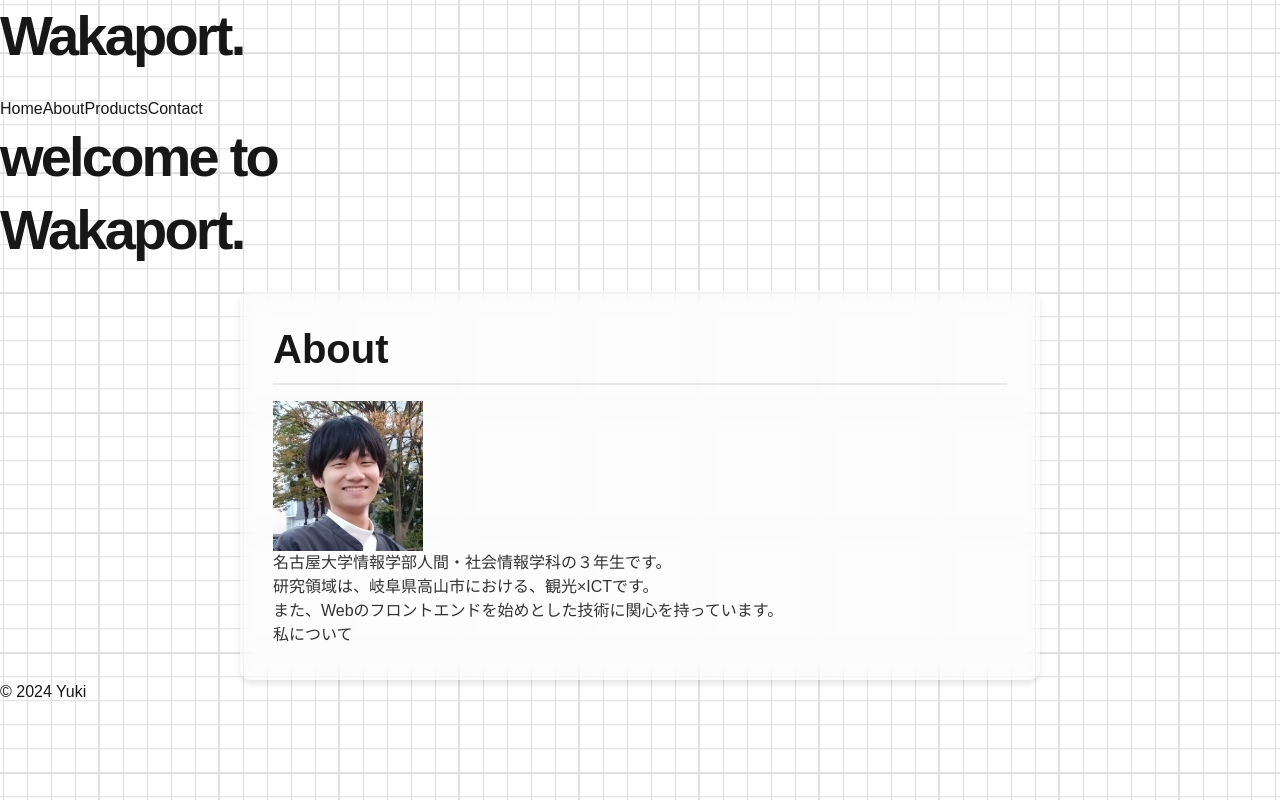
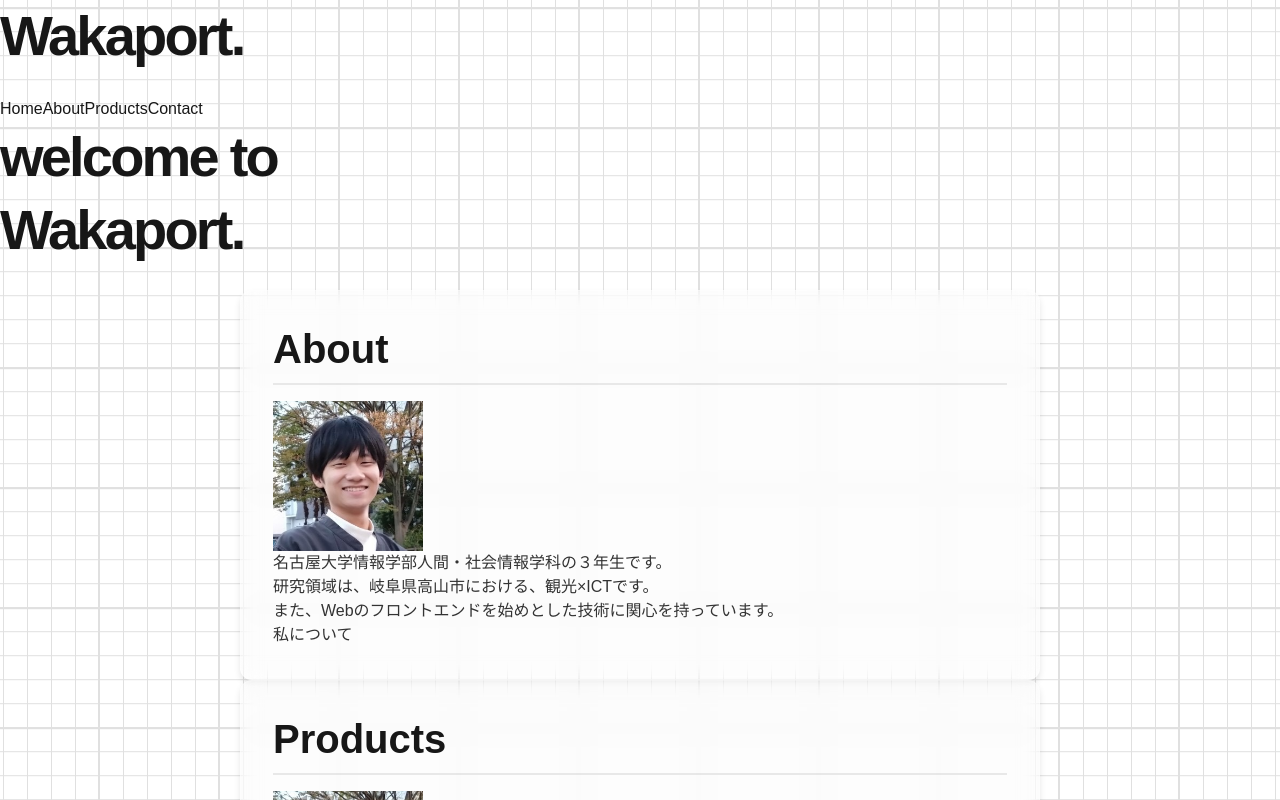
Before and after one commit to waka320/wakaport, a Next.js app in the folder wakanext/: page / in a window 1280 px wide. Shown: the top 800 px of the page. Built offline with nearby package versions, Linux system fonts and the light colour scheme.

Commit message:
devided in components

```diff
--- /dev/null
+++ b/wakanext/src/components/home/card.tsx
@@ -0,0 +1,47 @@
+import Image from "next/image";
+import { Button } from "../ui/button";
+
+type CardProps = {
+    imageSrc: string;
+    title: string;
+    paragraphs: string[];
+    buttonText: string;
+    buttonHref: string;
+};
+
+export function Card({
+    imageSrc,
+    title,
+    paragraphs,
+    buttonText,
+    buttonHref
+}: CardProps) {
+    return (
+        <div className="content-background mb-4">
+            <h2>{title}</h2>
+            <div className="flex container">
+                <div className="flex-[1]">
+                    <Image
+                        src={imageSrc}
+                        alt="プロフィール画像"
+                        width={150}
+                        height={150}
+                        className="rounded-lg border-4 border-black"
+                    />
+                </div>
+                <div className="flex-[2] flex flex-col justify-between">
+                    <div>
+                        {paragraphs.map((paragraph, index) => (
+                            <p key={index}>{paragraph}</p>
+                        ))}
+                    </div>
+                    <div className="mt-2 self-start">
+                        <Button href={buttonHref}>
+                            {buttonText}
+                        </Button>
+                    </div>
+                </div>
+            </div>
+        </div>
+    );
+}
--- a/wakanext/src/components/home/content.tsx
+++ b/wakanext/src/components/home/content.tsx
@@ -1,32 +1,31 @@
-import Image from "next/image";
-import { Button } from "../ui/button";
+import { Card } from "./card";
 export default function Content() {
     return (
-        <div className="content-background">
-            <h2>About</h2>
-            <div className="flex container">
-                <div className="flex-[1]">
-                    <Image
-                        src="/images/profile.jpg"
-                        alt="プロフィール画像"
-                        width={150}
-                        height={150}
-                        className="rounded-lg border-4 border-black"
-                    />
-                </div>
-                <div className="flex-[2] flex flex-col justify-between">
-                    <div>
-                        <p>名古屋大学情報学部人間・社会情報学科の３年生です。</p>
-                        <p>研究領域は、岐阜県高山市における、観光×ICTです。</p>
-                        <p>また、Webのフロントエンドを始めとした技術に関心を持っています。</p>
-                    </div>
-                    <div className="mt-2 self-start">
-                        <Button href="/about">
-                            私について
-                        </Button>
-                    </div>
-                </div>
-            </div>
-        </div>
+        <>
+            <Card
+                imageSrc="/images/profile.jpg"
+                title="About"
+                paragraphs={[
+                    "名古屋大学情報学部人間・社会情報学科の３年生です。",
+                    "研究領域は、岐阜県高山市における、観光×ICTです。",
+                    "また、Webのフロントエンドを始めとした技術に関心を持っています。"
+                ]}
+                buttonText="私について"
+                buttonHref="/about"
+            />
+            <Card
+                imageSrc="/images/profile.jpg"
+                title="Products"
+                paragraphs={[
+                    "TypeScript, React, Next.js",
+                    "TailwindCSS, SASS",
+                    "フロントエンド開発に特化したスキルセット"
+                ]}
+                buttonText="やったこと"
+                buttonHref="/products"
+            />
+        </>
+
+
     )
 }
```
